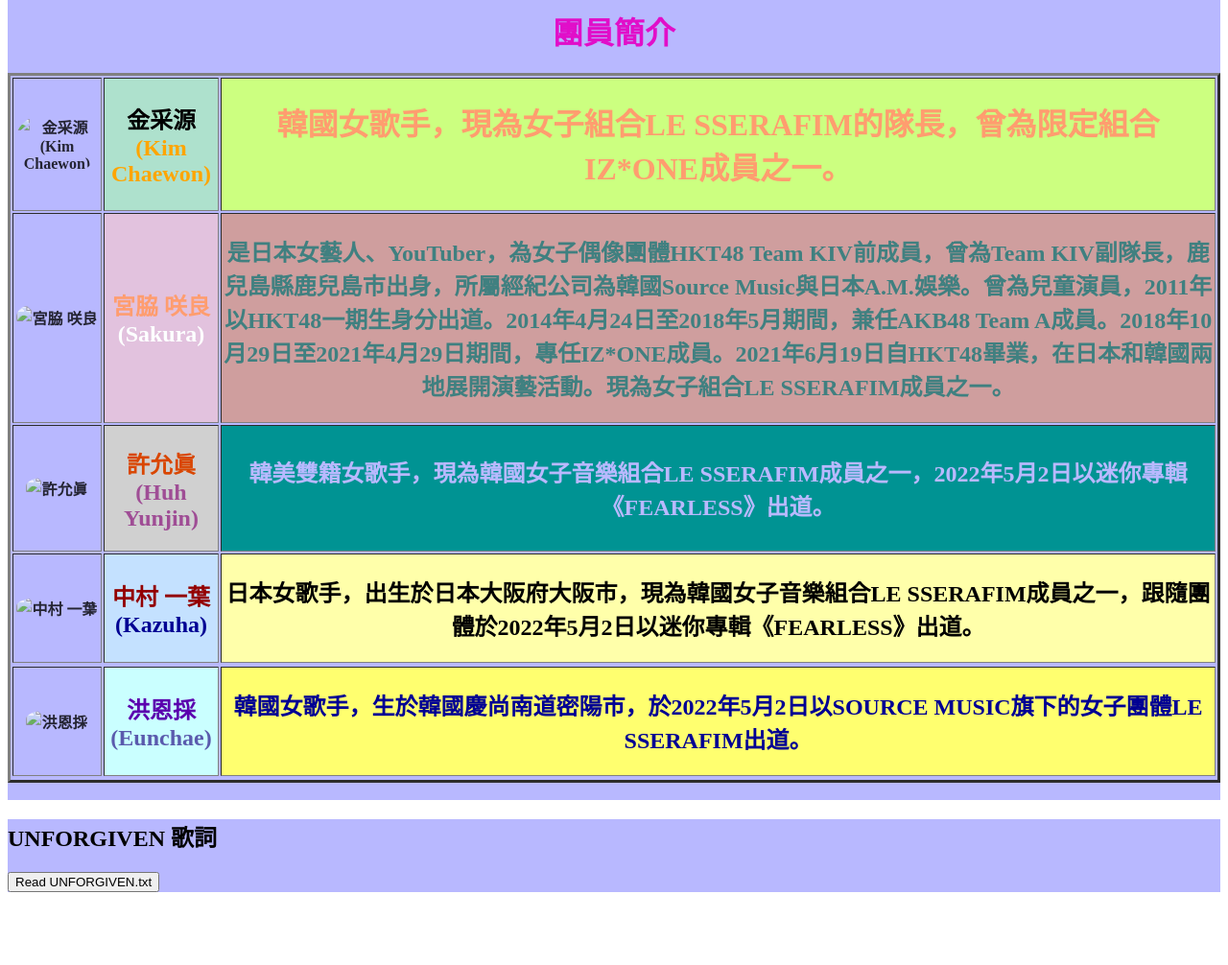
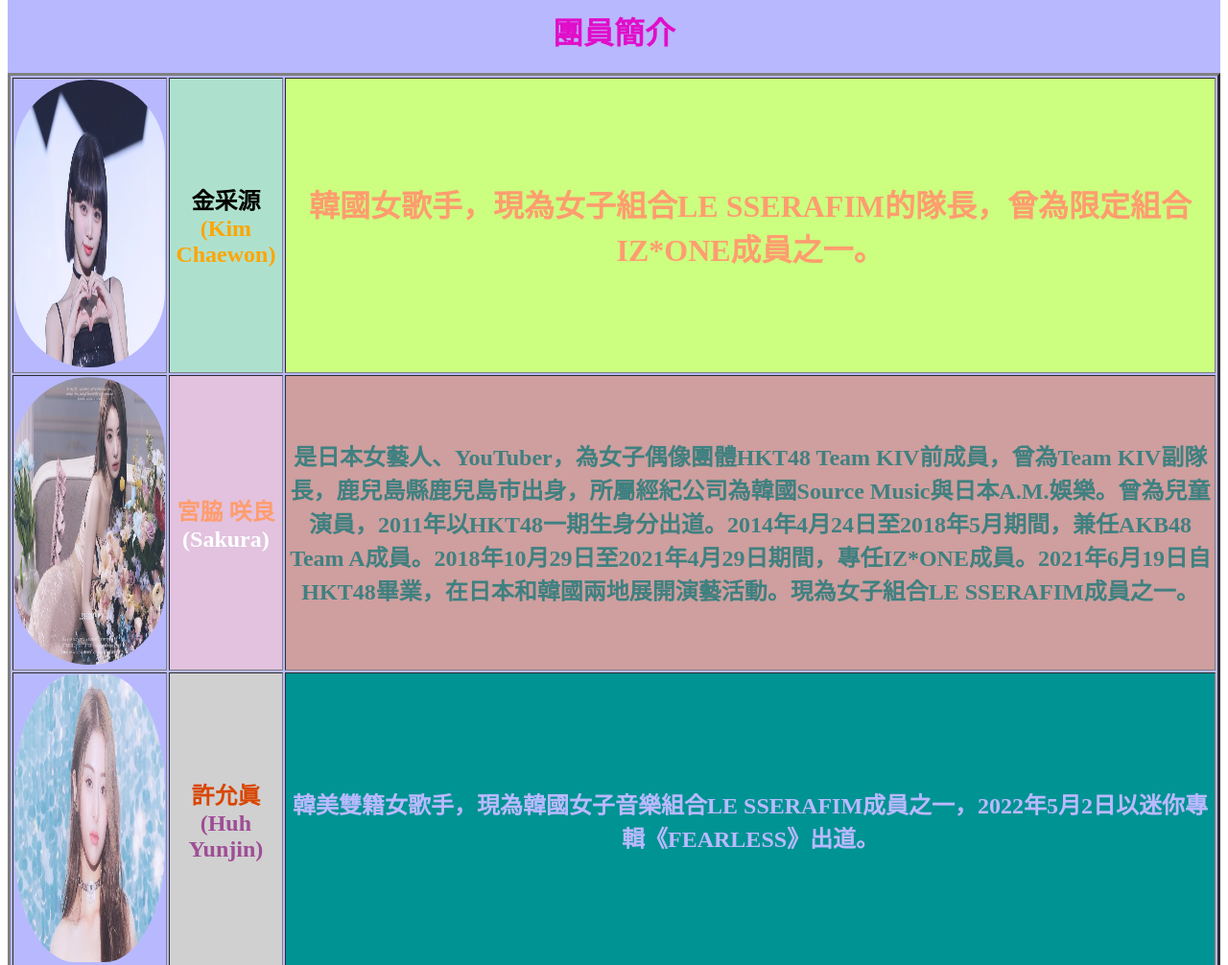
Before and after one commit to WillChen110403039/110403039, a plain HTML site: page index.html in a window 1280 px wide. Shown: the part 460-1466 px from the top of the page at 96% size. Before the commit the page ends 1398 px from the top, so only its background shows below. Drawn offline with Linux system fonts and the light colour scheme.

Commit message:
Update index.html

```diff
--- a/index.html
+++ b/index.html
@@ -32,27 +32,27 @@
 			<caption><h1 style="color:rgba(225,14,201,0921);">團員簡介</h1></caption>
 			<thead>
 			<tr>
-				<th><img class="style1" src="image/f.jpg"alt="金采源(Kim Chaewon)"width="400"height="300"></th>
+				<th><img class="style1" src="f.jpg"alt="金采源(Kim Chaewon)"width="400"height="300"></th>
 				<th style="background-color:#AEE1CD"><h2><span style="color:black">金采源</span><br><span style="color:orange">(Kim Chaewon)</span></h2></th>
 				<th style="background-color:#CCFF80"><h1><span style="color:#FF9D6F">韓國女歌手，現為女子組合LE SSERAFIM的隊長，曾為限定組合IZ*ONE成員之一。</span></h1></th>
 			</tr>
 			<tr>
-				<th><img class="style2" src="image/g.jpg"alt="宮脇 咲良"width="400"height="300"></th>
+				<th><img class="style2" src="g.jpg"alt="宮脇 咲良"width="400"height="300"></th>
 				<th style="background-color:#E2C2DE"><h2><span style="color:#FF9D6F">宮脇 咲良</span><br><span style="color:#FDFFFF">(Sakura)</span></h2></th>
 				<th style="background-color:#CF9E9E"><h2><span style="color:#408080">是日本女藝人、YouTuber，為女子偶像團體HKT48 Team KIV前成員，曾為Team KIV副隊長，鹿兒島縣鹿兒島市出身，所屬經紀公司為韓國Source Music與日本A.M.娛樂。曾為兒童演員，2011年以HKT48一期生身分出道。2014年4月24日至2018年5月期間，兼任AKB48 Team A成員。2018年10月29日至2021年4月29日期間，專任IZ*ONE成員。2021年6月19日自HKT48畢業，在日本和韓國兩地展開演藝活動。現為女子組合LE SSERAFIM成員之一。</h2></th>
 			</tr>
 			<tr>
-				<th><img class="style3" src="image/h.jpg"alt="許允眞 "width="400"height="300"></th>
+				<th><img class="style3" src="h.jpg"alt="許允眞 "width="400"height="300"></th>
 				<th style="background-color:#D0D0D0"><h2><span style="color:#D94600">許允眞 </span><br><span style="color:#9F4D95">(Huh Yunjin)</span></h2></th>
 				<th style="background-color:#009393"><h2><span style="color:#B9B9FF">韓美雙籍女歌手，現為韓國女子音樂組合LE SSERAFIM成員之一，2022年5月2日以迷你專輯《FEARLESS》出道。</h2></th>
 			</tr>
 			<tr>
-				<th><img class="style4" src="image/i.jpg"alt="中村 一葉"width="400"height="300"></th>
+				<th><img class="style4" src="i.jpg"alt="中村 一葉"width="400"height="300"></th>
 				<th style="background-color:#C4E1FF"><h2><span style="color:#930000">中村 一葉</span><br><span style="color:#000093">(Kazuha)</span></h2></th>
 				<th style="background-color:#FFFFAA"><h2>日本女歌手，出生於日本大阪府大阪市，現為韓國女子音樂組合LE SSERAFIM成員之一，跟隨團體於2022年5月2日以迷你專輯《FEARLESS》出道。</h2></th>
 			<tr>
 			<tr>
-				<th><img class="style3" src="image/j.jpg"alt="洪恩採"width="400"height="300"></th>
+				<th><img class="style3" src="j.jpg"alt="洪恩採"width="400"height="300"></th>
 				<th style="background-color:#CAFFFF"><h2><span style="color:#5B00AE">洪恩採</span><br><span style="color:#5A5AAD">(Eunchae)</span></h2></th>
 				<th style="background-color:#FFFF6F"><h2><span style="color:#000093">韓國女歌手，生於韓國慶尚南道密陽市，於2022年5月2日以SOURCE MUSIC旗下的女子團體LE SSERAFIM出道。</h2></th>
 			<tr>
```
